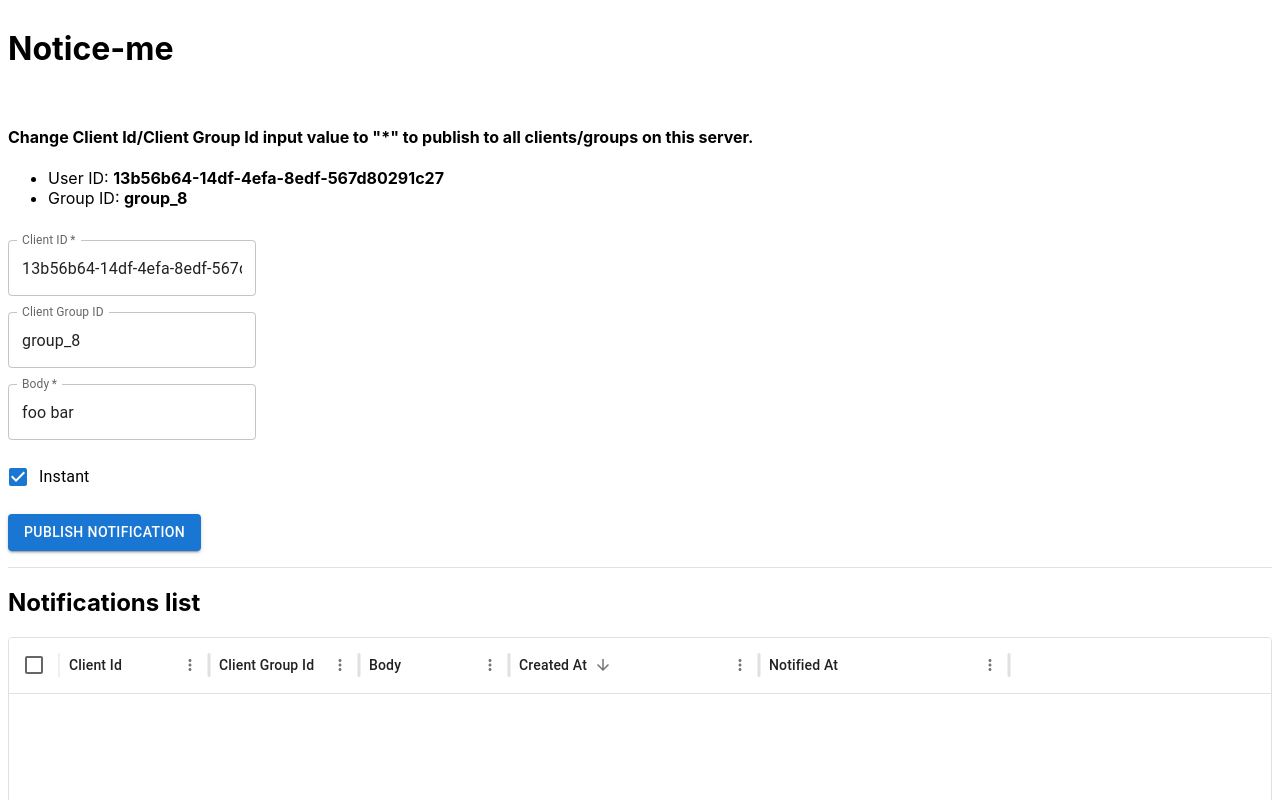
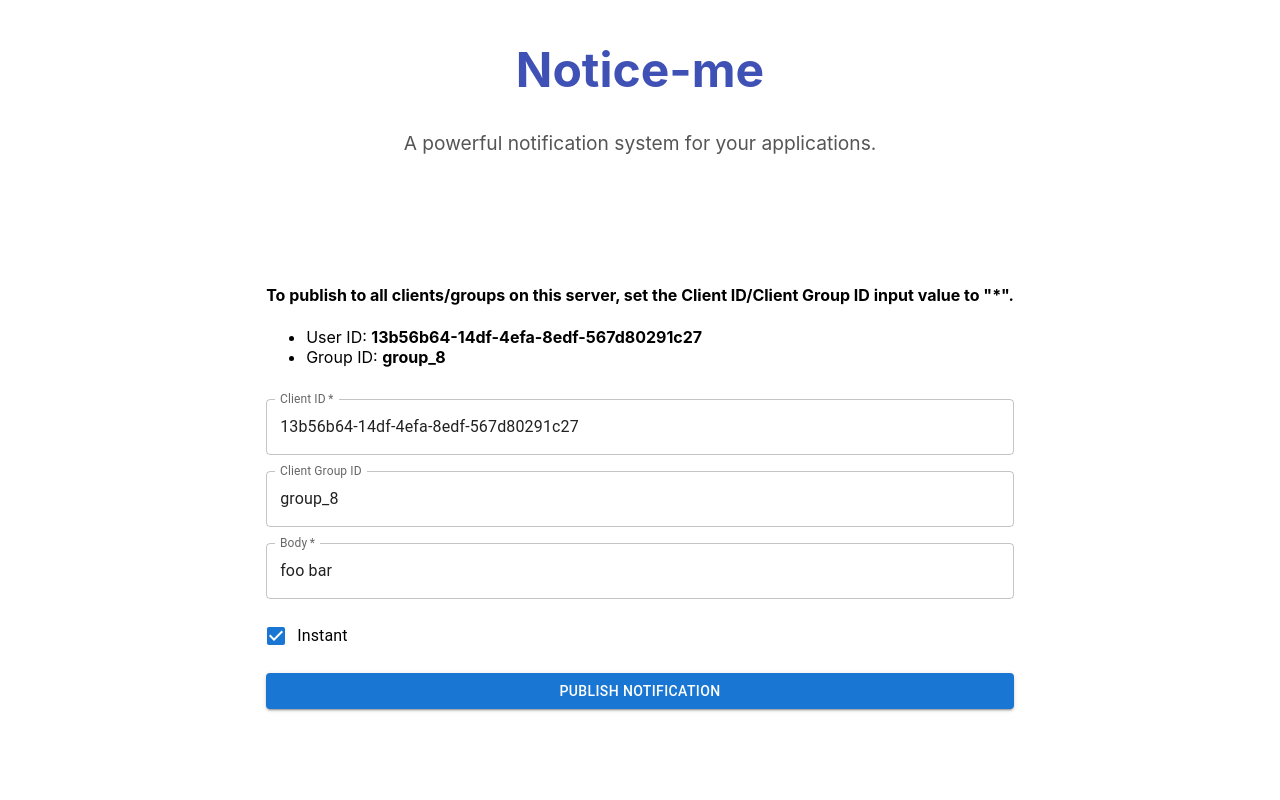
Before and after one commit to vicent-dev/notice-me-landing, a React (Create React App) app in the folder demo/frontend/: page / in a window 1280 px wide. Shown: the top 800 px of the page. Built offline with nearby package versions, Linux system fonts and the light colour scheme; no server answers.

Commit message:
improve UI and display errors from ws

```diff
--- a/demo/frontend/src/App.js
+++ b/demo/frontend/src/App.js
@@ -31,8 +31,11 @@ function App() {
         direction="column"
         justifyContent="center"
       >
-        <Box mb={2}>
-          <h1>Notice-me</h1>
+        <Box textAlign="center">
+          <h1 style={{ fontSize: '3rem', color: '#3f51b5' }}>Notice-me</h1>
+          <p style={{ fontSize: '1.2rem', color: '#555' }}>
+            A powerful notification system for your applications.
+          </p>
         </Box>
         <PublishNotificationForm
           clientId={clientId}
--- a/demo/frontend/src/component/NoticeMe.js
+++ b/demo/frontend/src/component/NoticeMe.js
@@ -30,6 +30,20 @@ export default function NoticeMe({clientId, clientGroupId, setRefreshNotificatio
       };
 
       client.onmessage = message => {
+        console.log(message.data);
+
+        //check errors
+        try {
+          let jsonMessage = JSON.parse(message.data);
+
+          if(jsonMessage['error']) {
+            toast.error(() => <span dangerouslySetInnerHTML={{__html: jsonMessage['error']}}></span>);
+            return;
+          }
+        } catch(e) {
+          console.error(e);
+        }
+
         toast.success(() => <>
           <span dangerouslySetInnerHTML={{__html: message.data}}></span>
         </>);
--- a/demo/frontend/src/component/PublishNotificationForm.js
+++ b/demo/frontend/src/component/PublishNotificationForm.js
@@ -13,6 +13,7 @@ export default function PublishNotificationForm({clientId, clientGroupId, setRef
       "clientGroupId": event.target.clientGroupId.value ?? '',
       "body": event.target.body.value,
       "instant": event.target.instant.checked,
+      "originClientId": clientId,
     })
       .then(() => setRefreshNotifications(true))
       .catch((error) => {
@@ -22,10 +23,11 @@ export default function PublishNotificationForm({clientId, clientGroupId, setRef
   }
 
   return (
-    <>
+    <Grid mt={-10} container justifyContent="center" alignItems="center" style={{ minHeight: '100vh' }}>
+      <Grid item xs={12} sm={8} md={6}>
         <form onSubmit={handleSubmit}>
           <Grid mb={4} item spacing={2}>
-          <h4>Change Client Id/Client Group Id input value to "*" to publish to all clients/groups on this server.</h4>
+            <h4>To publish to all clients/groups on this server, set the Client ID/Client Group ID input value to "*".</h4>
             <ul>
               <li>User ID: <b className={'pointerOnHover'}
                               onClick={() => navigator.clipboard.writeText(clientId)}>{clientId}</b></li>
@@ -41,6 +43,7 @@ export default function PublishNotificationForm({clientId, clientGroupId, setRef
               variant="outlined"
               defaultValue={clientId}
               required
+              fullWidth
             />
           </Grid>
           <Grid mb={2} item>
@@ -49,6 +52,7 @@ export default function PublishNotificationForm({clientId, clientGroupId, setRef
               label="Client Group ID"
               variant="outlined"
               defaultValue={clientGroupId}
+              fullWidth
             />
           </Grid>
           <Grid mb={2} item>
@@ -59,6 +63,7 @@ export default function PublishNotificationForm({clientId, clientGroupId, setRef
               placeholder={"Write your notification body"}
               defaultValue={'foo bar'}
               required
+              fullWidth
             />
           </Grid>
           <Grid mb={2} item>
@@ -74,11 +79,12 @@ export default function PublishNotificationForm({clientId, clientGroupId, setRef
             />
           </Grid>
           <Grid mb={2} item spacing={2}>
-          <Button type="submit" variant="contained" color="primary">
+            <Button type="submit" variant="contained" color="primary" fullWidth>
               Publish Notification
             </Button>
           </Grid>
         </form>
-    </>
+      </Grid>
+    </Grid>
   );
 }
```
Lines whose indentation alone changed are shown as unchanged.
